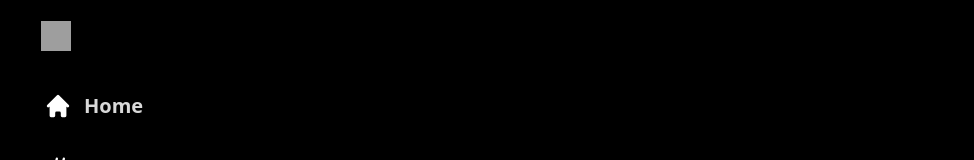
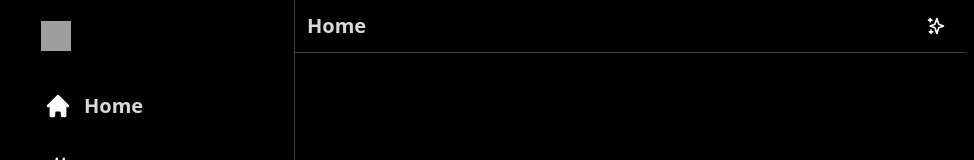
Before and after one commit to minki607/twitter-clone, a Next.js app: page / in a window 1280 px wide. Shown: the top 160 px of the page, without its empty margins (76-1050 px from the left). Built offline with nearby package versions, Linux system fonts and the light colour scheme; grey boxes are pictures that could not be loaded.

Commit message:
feat: Feed Layout

```diff
--- /dev/null
+++ b/components/Feed.js
@@ -0,0 +1,17 @@
+import { SparklesIcon } from "@heroicons/react/outline";
+import React from "react";
+
+const Feed = () => {
+  return (
+    <div className="text-white flex-grow border-l border-gray-700 max-w-2xl sm:ml-[73px] xl:ml-[370px]">
+      <div className="text-[#d9d9d9] flex items-center sm:justify-between py-2 px-3 sticky top-0 z-50 bg-black border-b border-gray-700">
+        <h2 className="text-lg sm:text-xl font-bold">Home</h2>
+        <div className="linkBtn w-9 h-9 flex items-center justify-center xl:px-0 ml-auto">
+          <SparklesIcon className="h-5 text-white" />
+        </div>
+      </div>
+    </div>
+  );
+};
+
+export default Feed;
--- a/pages/index.js
+++ b/pages/index.js
@@ -1,4 +1,5 @@
 import Head from "next/head";
+import Feed from "../components/Feed";
 import Sidebar from "../components/Sidebar";
 
 export default function Home() {
@@ -10,7 +11,7 @@
       </Head>
       <main className="bg-[#000] min-h-screen flex max-w-[1500px] mx-auto">
         <Sidebar />
-        {/* Feed */}
+        <Feed />
         {/* Widgets */}
 
         {/* Modal */}
```
